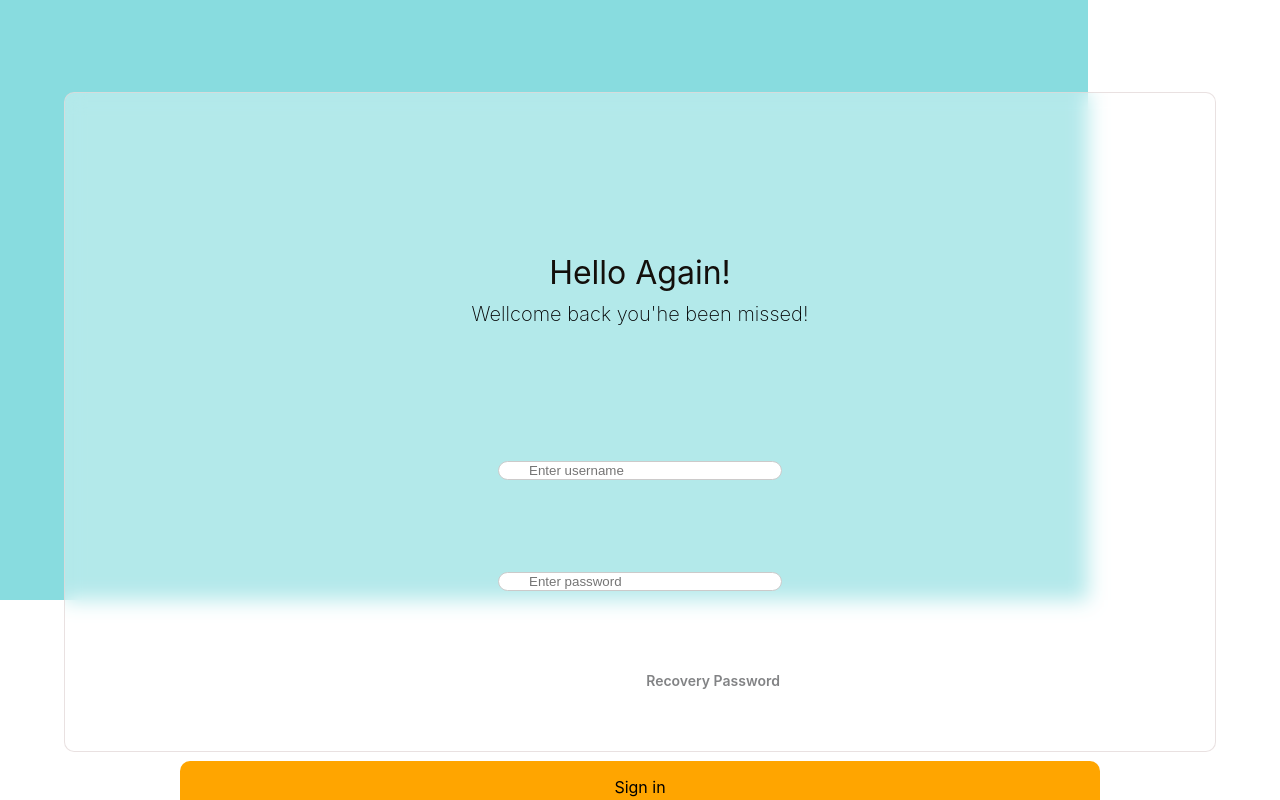
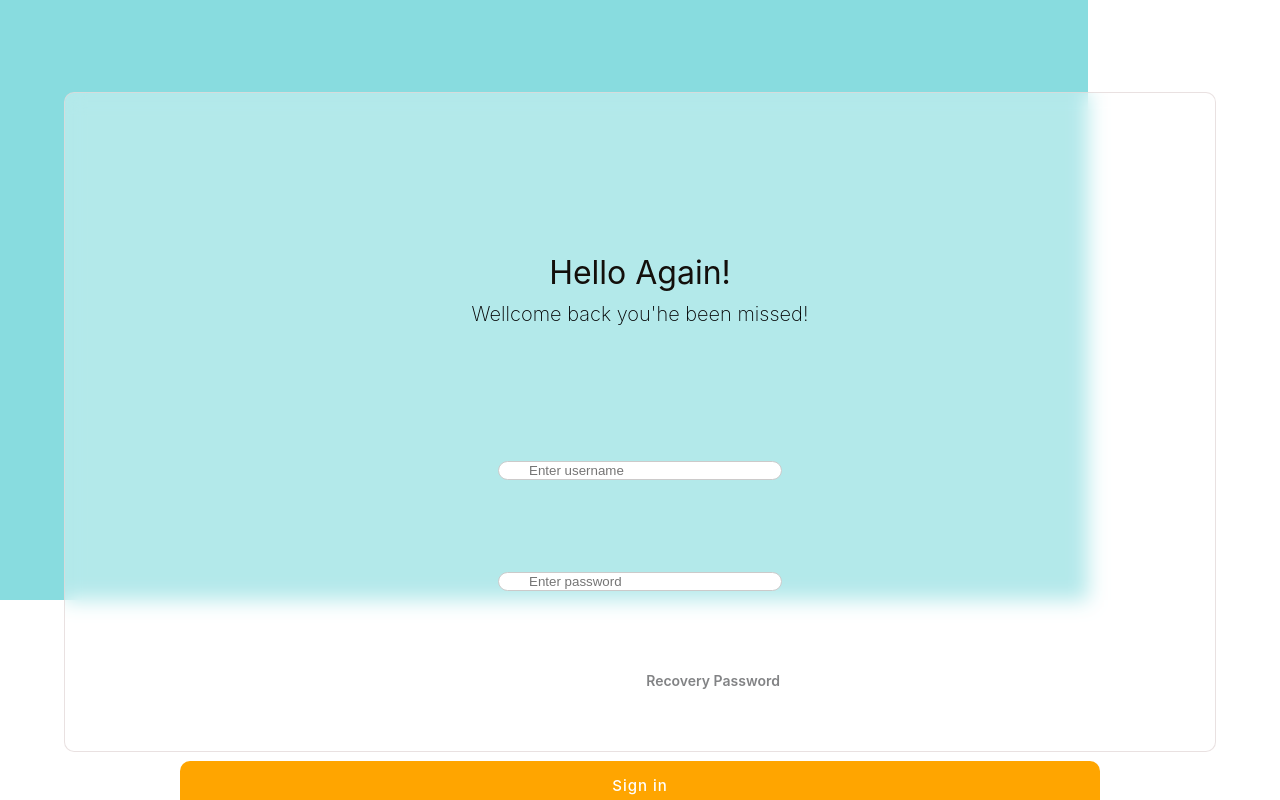
Before and after one commit to Rand1208/secondbook, a React (Create React App) app: page /login in a window 1280 px wide. Built offline with nearby package versions, Linux system fonts and the light colour scheme.

Commit message:
update page login

```diff
--- a/src/components/atoms/button-login/buttonLogin.scss
+++ b/src/components/atoms/button-login/buttonLogin.scss
@@ -9,4 +9,11 @@
     border-radius: 10px;
     justify-content:center;
     margin-top: 5%;
+
+        p{
+            color:white;
+            font-size: 15px;
+            font-weight:500;
+            letter-spacing: 1px;
+        }
 }
```
